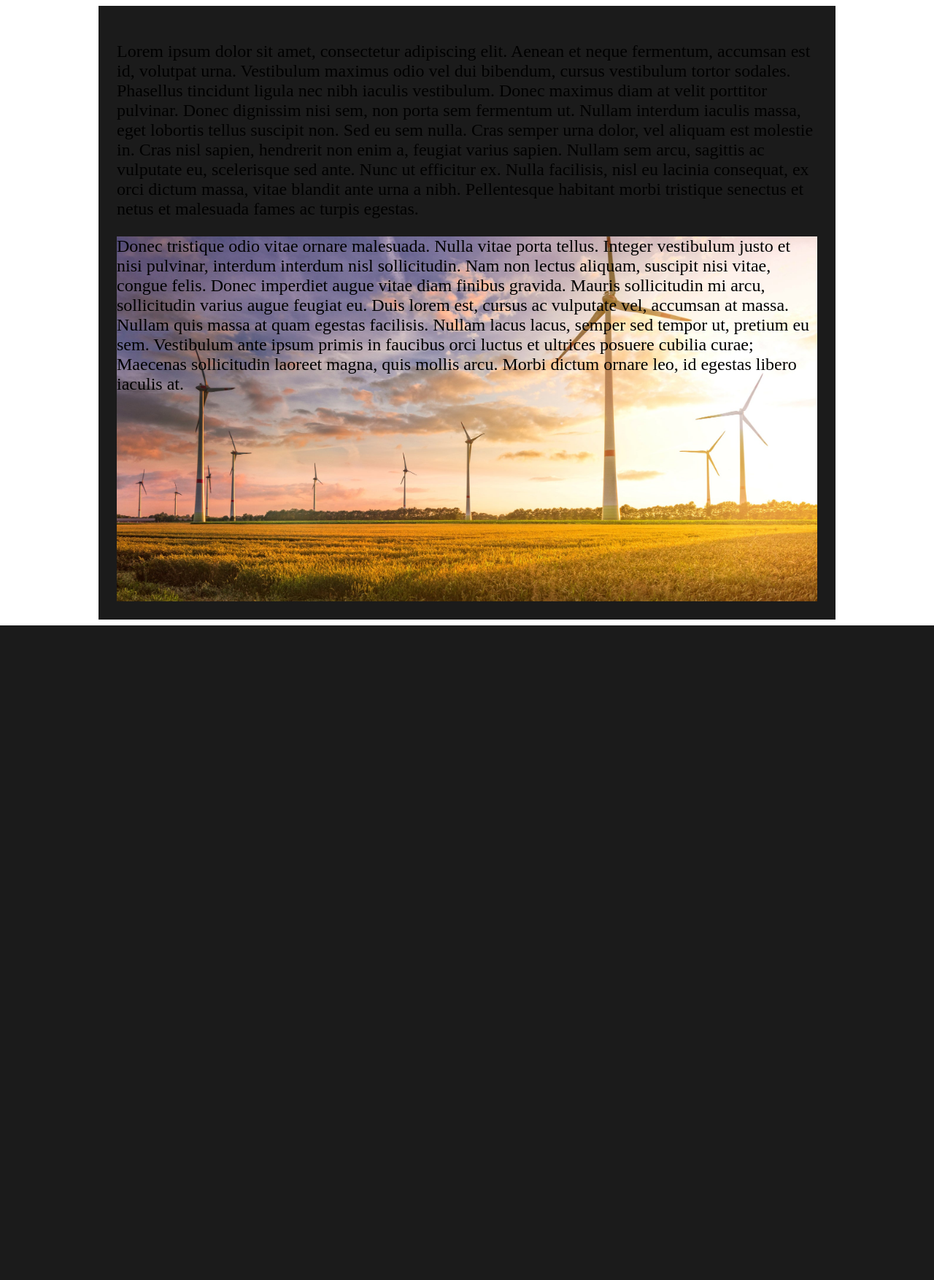
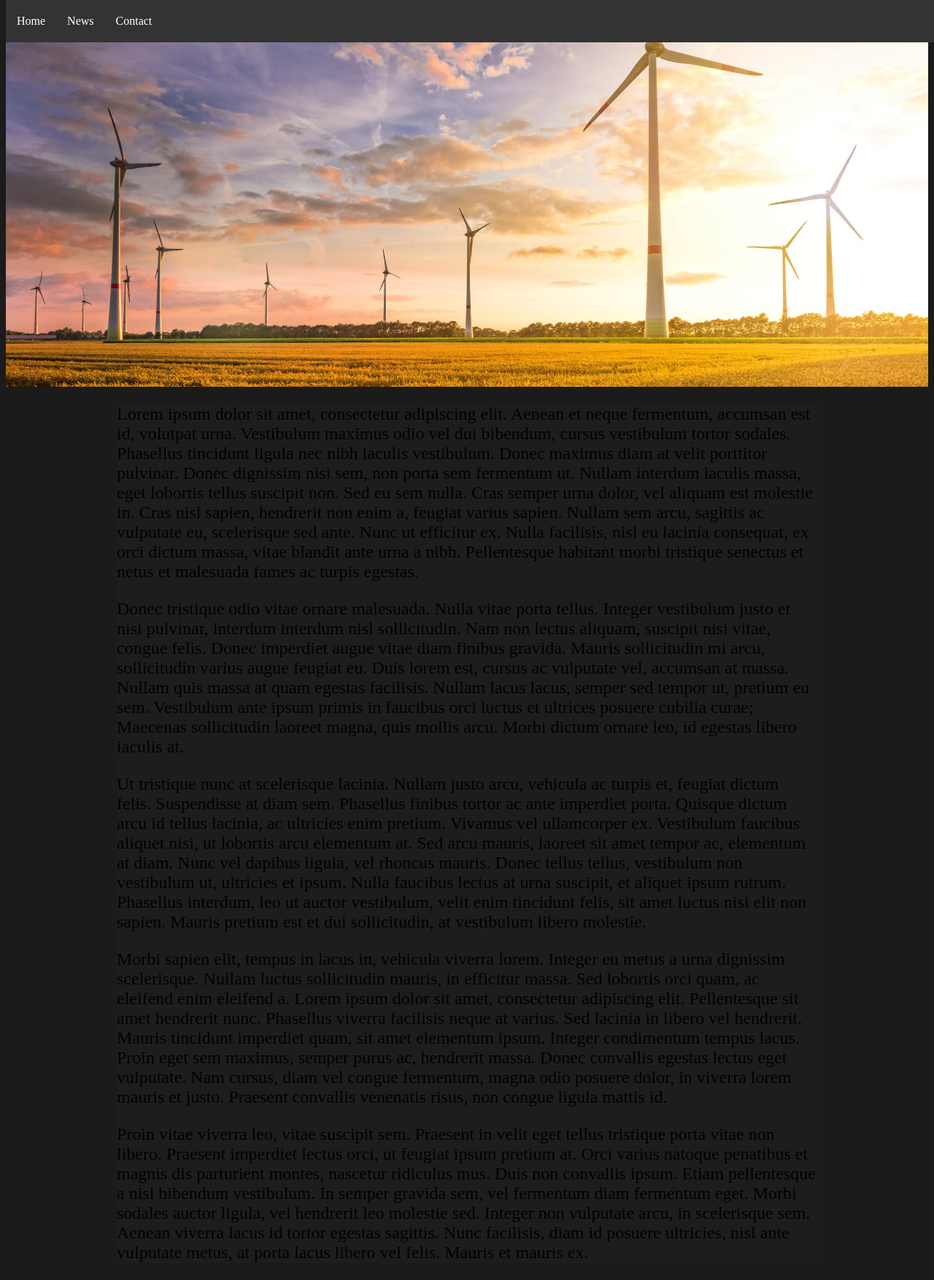
Before and after one commit to Ozzymand/html, a PHP site: page / in a window 1280 px wide. Shown: the whole page at 73% size. Before the commit the page ends 857 px from the top, so only its background shows below. Run offline with PHP 8.4, Linux system fonts and the light colour scheme.

Commit message:
Added lorem ipsum, added navbar

```diff
--- a/Assets/CSS/style.css
+++ b/Assets/CSS/style.css
@@ -1,9 +1,35 @@
+.navbar {
+    overflow: hidden;
+    background-color: #333;
+    position: fixed;
+    top: 0;
+    width: 100%;
+}
+
+.navbar a {
+    float: left;
+    display: block;
+    color: #ffffff;
+    text-align: center;
+    padding: 20px 15px;
+    text-decoration: none;
+}
+
+.navbar a:hover {
+    background: #ddd;
+    color: black;
+}
+
+.main {
+    margin-top: 30px;
+}
+
 .container {
     max-width: 960px;
     margin: 0 auto;
-    background: #1b1b1b;
+    background: #1d1d1d;
     font-size: 24px;
-    padding: 25px;
+    padding: 0px;
 }
 
 .parallax {
--- a/index.html
+++ b/index.html
@@ -5,12 +5,21 @@
 		<Title>Energy-Eco</Title>
 		<link rel="stylesheet" href="Assets/CSS/style.css">
 	</Head>
-	<Body>
+	<Body style="background-color: #1b1b1b;">
+	<div class="main">
+		<div class="navbar">
+			<a href="#home">Home</a>
+			<a href="#news">News</a>
+			<a href="#contact">Contact</a>
+		</div>
+		<div class="parallax"></div>
 		<div class="container">
 				<p>Lorem ipsum dolor sit amet, consectetur adipiscing elit. Aenean et neque fermentum, accumsan est id, volutpat urna. Vestibulum maximus odio vel dui bibendum, cursus vestibulum tortor sodales. Phasellus tincidunt ligula nec nibh iaculis vestibulum. Donec maximus diam at velit porttitor pulvinar. Donec dignissim nisi sem, non porta sem fermentum ut. Nullam interdum iaculis massa, eget lobortis tellus suscipit non. Sed eu sem nulla. Cras semper urna dolor, vel aliquam est molestie in. Cras nisl sapien, hendrerit non enim a, feugiat varius sapien. Nullam sem arcu, sagittis ac vulputate eu, scelerisque sed ante. Nunc ut efficitur ex. Nulla facilisis, nisl eu lacinia consequat, ex orci dictum massa, vitae blandit ante urna a nibh. Pellentesque habitant morbi tristique senectus et netus et malesuada fames ac turpis egestas. </p>
-			<div class="parallax">
 				<p>Donec tristique odio vitae ornare malesuada. Nulla vitae porta tellus. Integer vestibulum justo et nisi pulvinar, interdum interdum nisl sollicitudin. Nam non lectus aliquam, suscipit nisi vitae, congue felis. Donec imperdiet augue vitae diam finibus gravida. Mauris sollicitudin mi arcu, sollicitudin varius augue feugiat eu. Duis lorem est, cursus ac vulputate vel, accumsan at massa. Nullam quis massa at quam egestas facilisis. Nullam lacus lacus, semper sed tempor ut, pretium eu sem. Vestibulum ante ipsum primis in faucibus orci luctus et ultrices posuere cubilia curae; Maecenas sollicitudin laoreet magna, quis mollis arcu. Morbi dictum ornare leo, id egestas libero iaculis at.</p>
-			</div>
+				<p>Ut tristique nunc at scelerisque lacinia. Nullam justo arcu, vehicula ac turpis et, feugiat dictum felis. Suspendisse at diam sem. Phasellus finibus tortor ac ante imperdiet porta. Quisque dictum arcu id tellus lacinia, ac ultricies enim pretium. Vivamus vel ullamcorper ex. Vestibulum faucibus aliquet nisi, ut lobortis arcu elementum at. Sed arcu mauris, laoreet sit amet tempor ac, elementum at diam. Nunc vel dapibus ligula, vel rhoncus mauris. Donec tellus tellus, vestibulum non vestibulum ut, ultricies et ipsum. Nulla faucibus lectus at urna suscipit, et aliquet ipsum rutrum. Phasellus interdum, leo ut auctor vestibulum, velit enim tincidunt felis, sit amet luctus nisi elit non sapien. Mauris pretium est et dui sollicitudin, at vestibulum libero molestie. </p>
+				<p>Morbi sapien elit, tempus in lacus in, vehicula viverra lorem. Integer eu metus a urna dignissim scelerisque. Nullam luctus sollicitudin mauris, in efficitur massa. Sed lobortis orci quam, ac eleifend enim eleifend a. Lorem ipsum dolor sit amet, consectetur adipiscing elit. Pellentesque sit amet hendrerit nunc. Phasellus viverra facilisis neque at varius. Sed lacinia in libero vel hendrerit. Mauris tincidunt imperdiet quam, sit amet elementum ipsum. Integer condimentum tempus lacus. Proin eget sem maximus, semper purus ac, hendrerit massa. Donec convallis egestas lectus eget vulputate. Nam cursus, diam vel congue fermentum, magna odio posuere dolor, in viverra lorem mauris et justo. Praesent convallis venenatis risus, non congue ligula mattis id. </p>
+				<p>Proin vitae viverra leo, vitae suscipit sem. Praesent in velit eget tellus tristique porta vitae non libero. Praesent imperdiet lectus orci, ut feugiat ipsum pretium at. Orci varius natoque penatibus et magnis dis parturient montes, nascetur ridiculus mus. Duis non convallis ipsum. Etiam pellentesque a nisl bibendum vestibulum. In semper gravida sem, vel fermentum diam fermentum eget. Morbi sodales auctor ligula, vel hendrerit leo molestie sed. Integer non vulputate arcu, in scelerisque sem. Aenean viverra lacus id tortor egestas sagittis. Nunc facilisis, diam id posuere ultricies, nisl ante vulputate metus, at porta lacus libero vel felis. Mauris et mauris ex. </p>
 		</div>
+	</div>
 	</Body>
 </HTML>
```
